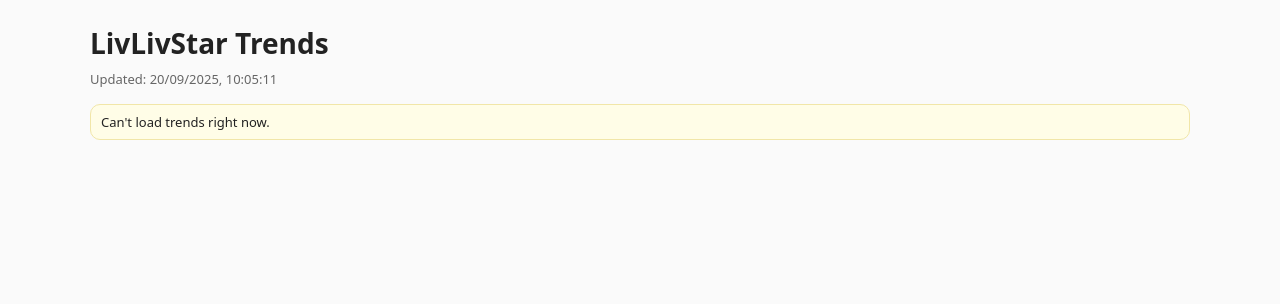
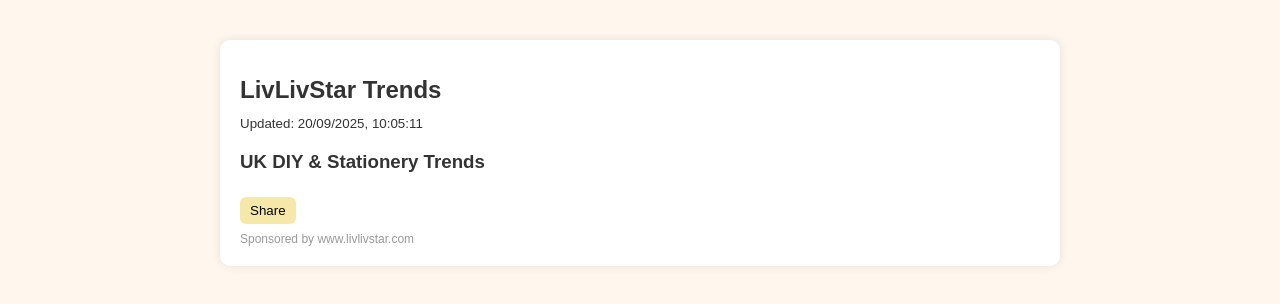
Before and after one commit to LIVLIVSTAR/livlivstar-trends, a plain HTML site: page index.html in a window 1280 px wide. Drawn offline with Linux system fonts and the light colour scheme.

Commit message:
update index.html

```diff
--- /dev/null
+++ b/curated/amazon.csv
@@ -0,0 +1 @@
+item,note,hint_price,link
--- /dev/null
+++ b/curated/amazon_prices.csv
@@ -0,0 +1 @@
+platform,item,price,link,note
--- /dev/null
+++ b/curated/books.csv
@@ -0,0 +1 @@
+title,author,note,link
--- /dev/null
+++ b/curated/collab_uk.csv
@@ -0,0 +1 @@
+name,link
--- /dev/null
+++ b/curated/ebay.csv
@@ -0,0 +1 @@
+item,note,hint_price,link
--- /dev/null
+++ b/curated/ebay_prices.csv
@@ -0,0 +1 @@
+platform,item,price,link,note
--- /dev/null
+++ b/curated/etsy.csv
@@ -0,0 +1 @@
+item,note,hint_price,link
--- /dev/null
+++ b/curated/etsy_prices.csv
@@ -0,0 +1 @@
+platform,item,price,link,note
--- /dev/null
+++ b/curated/events_uk.csv
@@ -0,0 +1 @@
+name,date,city,link
--- /dev/null
+++ b/curated/shopify.csv
@@ -0,0 +1 @@
+item,note,hint_price,link
--- /dev/null
+++ b/curated/vinted.csv
@@ -0,0 +1 @@
+item,note,hint_price,link
--- /dev/null
+++ b/curated/viral_sounds.csv
@@ -0,0 +1 @@
+title,link
--- a/index.html
+++ b/index.html
@@ -1,50 +1,29 @@
-<!doctype html>
+<!DOCTYPE html>
 <html lang="en">
 <head>
-  <meta charset="utf-8" />
-  <meta name="viewport" content="width=device-width, initial-scale=1" />
+<meta charset="UTF-8">
+<meta name="viewport" content="width=device-width, initial-scale=1.0">
 <title>LivLivStar Trends</title>
 <style>
-    :root { --card: #ffffff; --border:#eaeaea; --text:#222; --muted:#666; --bg:#fafafa; }
-    html,body { margin:0; padding:0; background:var(--bg); color:var(--text); font-family: system-ui, -apple-system, Segoe UI, Roboto, Arial, sans-serif; }
-    .wrap { max-width: 1100px; margin: 24px auto; padding: 0 16px; }
-    h1 { font-size: 28px; margin: 0 0 8px; }
-    .updated { color: var(--muted); font-size: 13px; margin-bottom: 16px; }
-    article.card {
-      background: var(--card);
-      border:1px solid var(--border);
-      border-radius: 14px;
-      padding: 16px;
-      margin: 16px 0;
-      box-shadow: 0 1px 0 rgba(0,0,0,.02);
-    }
-    .head { display:flex; justify-content:space-between; align-items:center; gap:12px; }
-    .head h3 { margin:0; font-size:18px; }
-    button.share {
-      padding: 8px 12px; border:1px solid var(--border); border-radius: 10px;
-      background:#fff; cursor:pointer;
-    }
-    h4 { margin:18px 0 8px; font-size:16px; }
-    h5 { margin:12px 0 6px; font-size:14px; color:var(--muted); }
-    ul { margin: 6px 0 10px 18px; }
-    li { margin: 4px 0; line-height:1.35; }
-    .sponsor { margin-top:12px; color:var(--muted); font-size:12px; }
-    .muted { color:var(--muted); }
-    .note { background:#fffde7; border:1px solid #f1e6a8; padding:8px 10px; border-radius:10px; font-size:13px; }
-    a { color:#0a58ca; text-decoration:none; }
-    a:hover { text-decoration:underline; }
+body { font-family: Arial, sans-serif; background: #fff7ee; color: #333; margin: 0; padding: 0; }
+.wrap { max-width: 800px; margin: 40px auto; background: #fff; padding: 20px; border-radius: 10px; box-shadow: 0 0 10px rgba(0,0,0,0.1);}
+h1 { font-size: 24px; margin-bottom: 10px; }
+.note { background: #fff8e5; padding: 10px; border-radius: 8px; }
+.sponsor { color: #999; font-size: 12px; margin-top: 8px; }
+button { padding: 6px 10px; margin-top: 5px; background: #f6e8a8; border: none; border-radius: 6px; cursor: pointer; }
+button:hover { background: #f4d96d; }
 </style>
 </head>
 <body>
 <div class="wrap">
 <h1>LivLivStar Trends</h1>
-    <div id="updated" class="updated"></div>
+<small id="updated"></small>
 <div id="trends-root">Loading…</div>
 </div>
 
 <script>
 (async () => {
-    const FEED = "./trends.json"; // тот же домен github.io → безопасно
+  const FEED = "https://livlivstar.github.io/livlivstar-trends/trends.json";
 
   function shareReport(title, url) {
     const text = `${title}\nSponsored by www.livlivstar.com`;
@@ -52,95 +31,33 @@
       navigator.share({ title, text, url }).catch(()=>{});
     } else {
       navigator.clipboard.writeText(`${title}\n${url}\nSponsored by www.livlivstar.com`);
-        alert("Link copied");
+      alert('Link copied');
     }
   }
-    const list = arr => '<ul>' + (arr||[]).map(x => {
-      const t = x.title || x.item || x.name || x.query || x.kw || x.topic;
-      const author = x.author ? ` — ${x.author}` : '';
-      const extra = x.note ? ` | ${x.note}` : '';
-      const price = x.hint_price ? ` | ${x.hint_price}` : (x.price ? ` | ${x.price}` : '');
-      const trend = x.trend ? ` — ${x.trend}` : '';
-      const rise  = x.rise  ? ` (${x.rise})` : (x.count ? ` (${x.count})` : '');
-      const city  = x.city  ? ` — ${x.city}` : '';
-      const days  = (typeof x.days === 'number') ? ` — in ${x.days} days` : '';
-      const level = x.level ? ` — ${x.level}` : '';
-      const link  = x.link ? ` — <a target="_blank" href="${x.link}">link</a>` : '';
-      const sug   = x.suggestion ? ` — ${x.suggestion}` : '';
-      return `<li><b>${t||''}</b>${author}${extra}${price}${trend}${rise}${city}${days}${level}${sug}${link}</li>`;
-    }).join('') + '</ul>';
 
   try {
-      const res = await fetch(FEED, { cache: "no-store" });
-      const j = await res.json();
+    const res = await fetch(FEED);
+    const data = await res.json();
+
+    document.getElementById("updated").textContent =
+      data.updated_at ? `Updated: ${new Date(data.updated_at).toLocaleString('en-GB')}` : "";
+
     const root = document.getElementById("trends-root");
-      const upd = document.getElementById("updated");
-      upd.textContent = j.updated_at ? `Updated: ${new Date(j.updated_at).toLocaleString('en-GB',{hour12:false})}` : '';
-
-      if (!j.reports || !j.reports.length) {
-        root.innerHTML = `<p class="note">No reports yet.</p>`;
+    if (!data.reports || !data.reports.length) {
+      root.innerHTML = `<p class="note">Can't load trends right now.</p>`;
       return;
     }
 
-      const cards = j.reports.map(r => {
-        const t = new Date(r.id).toLocaleString('en-GB', { hour12:false });
-        const perma = `${location.origin}${location.pathname}#${encodeURIComponent(r.id)}`;
-        const S = r.sections || {};
-        const MK = S.marketplaces || {};
-        const PD = S.product_design_ideas || {};
-        const MI = S.marketing_ideas || {};
-        const SI = S.sales_intel || {};
-        const OP = S.ops_insights || {};
-
-        return `
-          <article id="${encodeURIComponent(r.id)}" class="card">
-            <div class="head">
-              <h3>${r.title} — <span class="muted">${t}</span></h3>
-              <button class="share" onclick="(${shareReport})(\`${r.title} — ${t}\`, \`${perma}\`)">Share</button>
-            </div>
-
-            <h4>UK DIY Trends</h4>${list(S.uk_diy_trends)}
-
-            <h4>A. Product & Design Ideas</h4>
-            <h5>Themes</h5>${list(PD.items)}
-            <h5>Make Today</h5>${list((PD.make_today||[]).map(x=>({title:x})))}
-
-            <h4>B. Marketing Ideas</h4>
-            <h5>Hashtags UK</h5>${list((MI.hashtags_uk||[]).map(x=>({title:x})))}
-            <h5>Viral sounds</h5>${list(MI.viral_sounds)}
-            <h5>Collab targets (UK)</h5>${list(MI.collab_targets)}
-
-            <h4>C. Sales Intel</h4>
-            <h5>Price watch</h5>${list(SI.price_watch)}
-            <h5>Traffic by platform</h5>${list(SI.traffic_by_platform)}
-            <h5>Events (UK, next 30 days)</h5>${list(SI.events_uk)}
-
-            <h4>D. Ops / Management</h4>
-            <h5>Weekly keywords</h5>${list(OP.weekly_keywords)}
-            <h5>Season alerts (&le; 30 days)</h5>${list(OP.season_alerts)}
-            <h5>Demand forecast (14d)</h5>${list(OP.demand_forecast)}
-
-            <h4>Marketplaces</h4>
-            <h5>Amazon</h5>${list(MK.amazon)}
-            <h5>eBay</h5>${list(MK.ebay)}
-            <h5>Etsy</h5>${list(MK.etsy)}
-            <h5>Vinted</h5>${list(MK.vinted)}
-            <h5>Shopify (D2C)</h5>${list(MK.shopify)}
-
-            <h4>Searches Now (UK)</h4>${list(S.searches_now_uk)}
-            <h4>SEO Keywords</h4>${list(S.seo_keywords)}
-            <h4>Books</h4>${list(S.books)}
-            <h4>News</h4>${list(S.news)}
-
-            <div class="sponsor">${r.sponsor||''}</div>
+    root.innerHTML = data.reports.map(r => `
+      <article>
+        <h3>${r.title}</h3>
+        <p>${r.text || ""}</p>
+        <button onclick="shareReport('${r.title}','${r.url || ""}')">Share</button>
+        <div class="sponsor">Sponsored by www.livlivstar.com</div>
       </article>
-        `;
-      }).join("");
-
-      root.innerHTML = cards;
+    `).join("");
   } catch (e) {
-      document.getElementById("trends-root").innerHTML =
-        `<p class="note">Can't load trends right now.</p>`;
+    document.getElementById("trends-root").innerHTML = `<p class="note">Can't load trends right now.</p>`;
   }
 })();
 </script>
```
Lines whose indentation alone changed are shown as unchanged.
